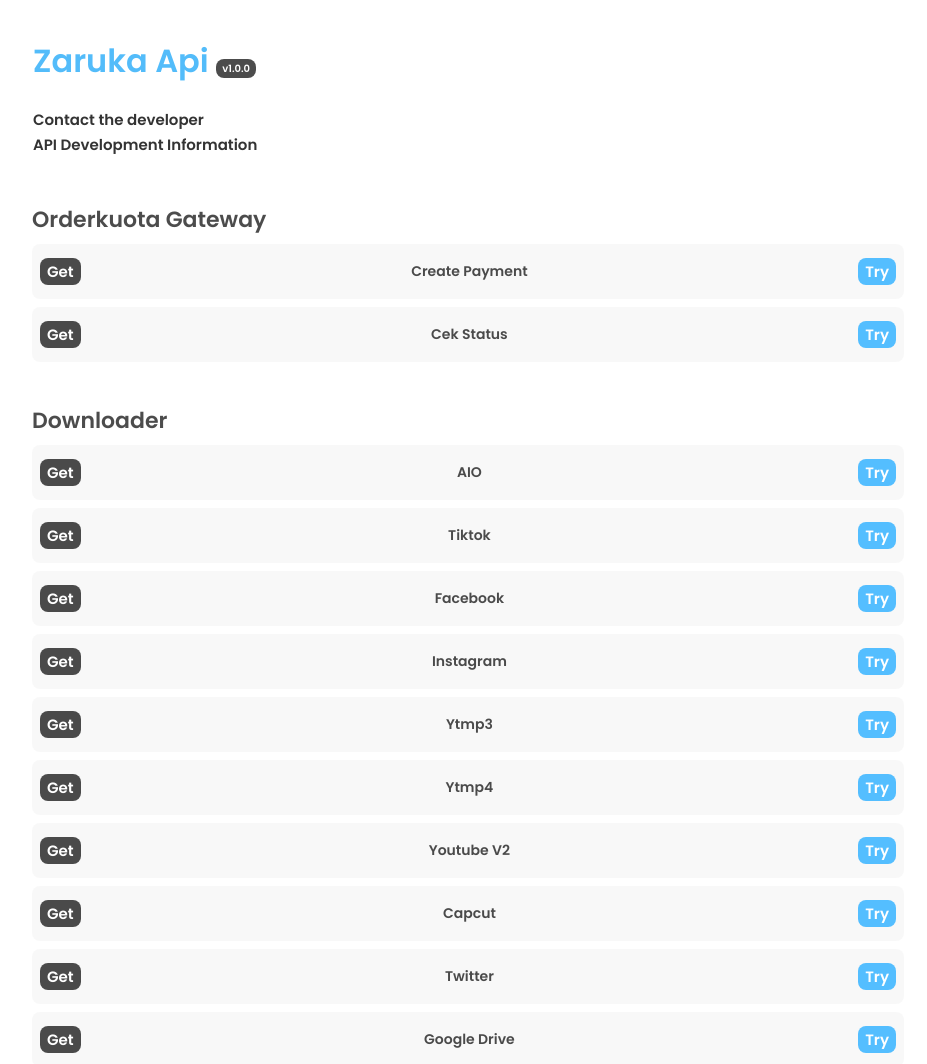
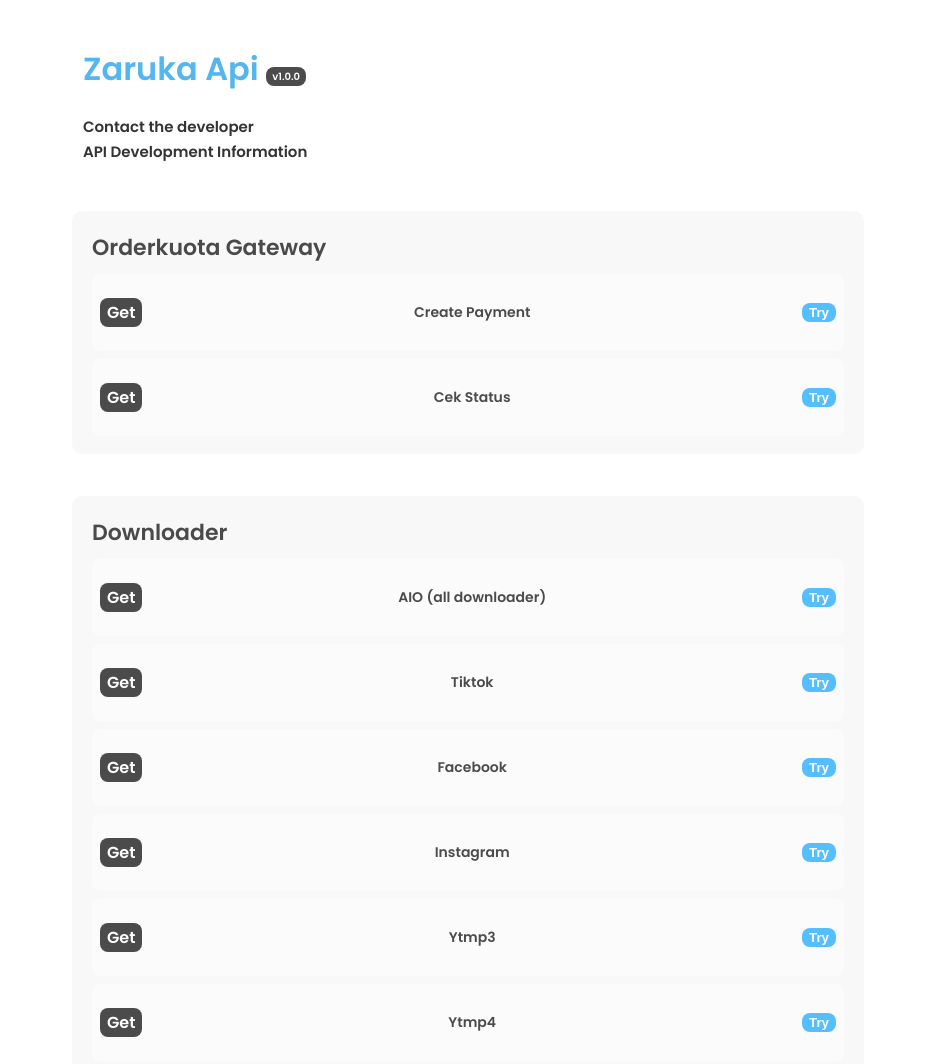
Before and after one commit to Zarukabot/zaruka-restapi, a website: page index.html in a window 1280 px wide. Shown: the top 1064 px of the page, without its empty margins (172-1099 px from the left). Drawn offline with Linux system fonts and the light colour scheme.

Commit message:
Update index.html

```diff
--- a/index.html
+++ b/index.html
@@ -5,189 +5,103 @@
 <meta name="viewport" content="width=device-width, initial-scale=1.0">
 <title>Zaruka Api</title>
 <link rel="stylesheet" href="https://cdnjs.cloudflare.com/ajax/libs/font-awesome/5.15.3/css/all.min.css">
-<link rel="stylesheet" href="https://fonts.googleapis.com/css2?family=Poppins:wght@400;500;600;700&display=swap">
+<link rel="stylesheet" href="https://fonts.googleapis.com/css2?family=Poppins:wght@300;400;500;600;700&display=swap">
 <style>
-body { background:white; font-family:"Poppins",sans-serif; margin:0; padding:0;}
-.container { max-width:900px; margin:0 auto; padding:16px;}
-.text-center { text-align:left; margin:0 15px; padding-bottom:5px;}
-.text-center h1 span { font-size:10px; background:rgba(0,0,0,0.7); padding:2px 6px; border-radius:8px; color:white;}
-.text-purple-700 { color:#6B21A8; }
-.text-center h1 { font-weight:550; animation: colorChange 15s infinite alternate; }
-@keyframes colorChange {0%{color:rgba(0,0,0,0.7);}50%{color:rgb(84,190,255);}100%{color:rgba(0,0,0,0.7);}}
-.link a { color: rgba(0,0,0,0.8); font-size:15px; font-weight:550; text-decoration:none;}
-.link a:hover { color: #54beff; }
-.card { margin: 2.6rem 4px;}
-.card .title { font-size:22px; font-weight:505; margin:0 10px; color:rgba(0,0,0,0.7);}
-.card .endpoints { display:flex; justify-content:space-between; align-items:center; background:rgba(242,242,242,0.5); border-radius:8px; margin:8px 10px; height:55px; position:relative; }
-.card .endpoints .method { background: rgba(0,0,0,0.7); border-radius:8px; padding:2px 7px; margin:8px 8px; font-weight:600; color:white; font-size:15px;}
-.card .endpoints a { background: #54beff; border-radius:8px; padding:2px 7px; margin:8px 8px; font-weight:600; color:white; font-size:15px; text-decoration:none;}
-.card .endpoints a:hover { background: rgba(0,0,0,0.7);}
-.card .endpoints .name { font-size:14px; font-weight:580; color: rgba(0,0,0,0.7); }
-
-/* Popup Response */
-.response-box {
-  position: absolute; left:0; top:100%; margin-top:8px;
-  background: rgba(255,255,255,0.95); backdrop-filter: blur(6px);
-  border-radius:8px; padding:10px;
-  box-shadow:0 8px 25px rgba(0,0,0,0.25);
-  display:none; opacity:0; transform:translateY(20px);
-  transition: all 0.4s ease;
-  z-index:10; min-width:350px; max-width:850px; width:100%;
-  white-space: pre-wrap; word-break: break-word;
+  body {
+    font-family: "Poppins", sans-serif;
+    background-color: #fff;
+    -webkit-tap-highlight-color: transparent;
   }
-.response-box.show { display:block; opacity:1; transform:translateY(0);}
-.response-box button.copy-btn { border:none; background:#54beff; color:white; padding:5px 10px; border-radius:5px; cursor:pointer; margin-bottom:5px; }
-
-.spinner { border:4px solid rgba(0,0,0,0.1); border-top:4px solid #54beff; border-radius:50%; width:25px; height:25px; animation: spin 1s linear infinite; display:inline-block; margin-right:5px; vertical-align:middle;}
-@keyframes spin { 0%{transform:rotate(0deg);} 100%{transform:rotate(360deg);} }
-
-.tombol { opacity:0; position: fixed; z-index:99; bottom:25px; right:-50vh; transition: all 0.8s; }
-.tombol.show { right:25px; opacity:1; }
-.tombol button { border:none; padding:15px; border-radius:50px; background: #54beff; cursor:pointer; }
-.tombol button a { color:white; text-decoration:none; font-size:20px; }
+  * { scroll-behavior: smooth; }
+  .container { max-width: 800px; margin: 0 auto; padding: 16px; }
+  .text-center { text-align: left; padding-bottom: 5px; margin: 0 15px; }
+  .text-center h1 { font-weight: 550; animation: colorChange 15s infinite alternate; }
+  @keyframes colorChange {
+    0% { color: rgba(0, 0, 0, 0.7); }
+    50% { color: rgb(84, 190, 255); }
+    100% { color: rgba(0, 0, 0, 0.7); }
+  }
+  .text-center h1 span { font-size: 10px; background-color: rgba(0,0,0,0.7); padding: 2px 6px; border-radius: 8px; color:#fff;}
+  .link a { color: rgba(0,0,0,0.8); font-size:15px; font-weight:550; display:block; margin:2px 0; text-decoration:none; }
+  .link a:hover { color: rgb(84, 190, 255); }
+  .card { margin: 2.6rem 4px; border-radius: 10px; background: rgba(242,242,242,0.5); padding:10px; backdrop-filter: blur(8px);}
+  .card .title { font-size: 22px; font-weight: 505; margin: 10px; color: rgba(0,0,0,0.7);}
+  .endpoints { display: flex; justify-content: space-between; align-items: center; background: rgba(255,255,255,0.5); border-radius:8px; margin: 8px 10px; padding:8px; cursor:pointer; position:relative; transition:0.3s;}
+  .endpoints:hover { background: rgba(84,190,255,0.1); }
+  .method { background-color: rgba(0,0,0,0.7); border-radius:8px; padding:2px 7px; color:#fff; font-weight:600; }
+  .name { font-size:14px; font-weight:580; color: rgba(0,0,0,0.7);}
+  .endpoints button.try-btn { background: rgba(84,190,255,1); border:none; border-radius:8px; padding:2px 7px; color:#fff; font-weight:600; cursor:pointer; transition:0.3s;}
+  .endpoints button.try-btn:hover { background: rgba(0,0,0,0.7);}
+  .popup { display:none; margin:5px 10px; padding:10px; border-radius:8px; background: rgba(0,0,0,0.05); backdrop-filter: blur(5px); animation: fadeIn 0.3s; font-family: monospace; white-space: pre-wrap; }
+  @keyframes fadeIn { from {opacity:0; transform:translateY(-10px);} to {opacity:1; transform:translateY(0);} }
 </style>
 </head>
 <body>
-<div class="tombol"><button><a class="fa fa-arrow-up" href="#"></a></button></div>
 <div class="container">
   <div class="text-center">
-    <h1 class="font-bold text-purple-700">Zaruka Api <span>v1.0.0</span></h1>
-    <div class="link"><a href="https://wa.me/6282249787434">Contact the developer</a></div>
-    <div class="link"><a href="https://wa.me/6282249787434">API Development Information</a></div>
+    <h1>Zaruka Api <span>v1.0.0</span></h1>
+    <div class="link">
+      <a href="https://wa.me/6282249787434">Contact the developer</a>
+      <a href="https://wa.me/6282249787434">API Development Information</a>
     </div>
   </div>
 
+  <!-- Container untuk semua card -->
+  <div id="api-cards"></div>
+</div>
+
 <script>
-// Semua API endpoints lengkap
-const endpoints = [
-  {category:"Orderkuota Gateway", list:[
-    {method:"Get", name:"Create Payment", url:"/api/orkut/createpayment?apikey=&amount=&codeqr="},
-    {method:"Get", name:"Cek Status", url:"/api/orkut/cekstatus?apikey=&merchant=&keyorkut="}
-  ]},
-  {category:"Downloader", list:[
-    {method:"Get", name:"AIO", url:"/api/download/aiodl?url="},
-    {method:"Get", name:"Tiktok", url:"/api/download/tiktokdl?url="},
-    {method:"Get", name:"Facebook", url:"/api/download/fbdl?url="},
-    {method:"Get", name:"Instagram", url:"/api/download/igdl?url="},
-    {method:"Get", name:"Ytmp3", url:"/api/download/ytmp3?url="},
-    {method:"Get", name:"Ytmp4", url:"/api/download/ytmp4?url="},
-    {method:"Get", name:"Youtube V2", url:"/api/download/ytdlv2?url="},
-    {method:"Get", name:"Capcut", url:"/api/download/capcut?url="},
-    {method:"Get", name:"Twitter", url:"/api/download/twitter?url="},
-    {method:"Get", name:"Google Drive", url:"/api/download/gdrive?url="},
-    {method:"Get", name:"Mediafire", url:"/api/download/mediafire?url="},
-    {method:"Get", name:"Pinterest Video", url:"/api/download/pindlvid?url="},
-    {method:"Get", name:"Spotify", url:"/api/download/spotify?url="},
-    {method:"Get", name:"Play Spotify", url:"/api/download/playspotify?q="},
-    {method:"Get", name:"Soundcloud", url:"/api/download/soundcloud?url="},
-    {method:"Get", name:"Snackvideo", url:"/api/download/snackvideo?url="},
-    {method:"Get", name:"Terabox", url:"/api/download/terabox?url="}
-  ]},
-  {category:"Openai", list:[
-    {method:"Get", name:"Openai", url:"/api/ai/openai?msg="},
-    {method:"Get", name:"Openai Prompt", url:"/api/ai/openai-prompt?prompt=&msg="},
-    {method:"Get", name:"Blackbox", url:"/api/ai/blackbox?msg="},
-    {method:"Get", name:"DeepSeek", url:"/api/ai/deepseek?msg="},
-    {method:"Get", name:"GPT 4", url:"/api/ai/gpt4?text="},
-    {method:"Get", name:"GPT 3.5 Turbo", url:"/api/ai/gpt-3-5-turbo?text="},
-    {method:"Get", name:"Gemini", url:"/api/ai/gemini?text="},
-    {method:"Get", name:"Sim Simi", url:"/api/ai/simsimi?msg="}
-  ]},
-  {category:"Tools", list:[
-    {method:"Get", name:"OCR", url:"/api/tools/ocr?url="},
-    {method:"Get", name:"Shortlink Tinyurl", url:"/api/tools/tinyurl?url="},
-    {method:"Get", name:"Shortlink Isgd", url:"/api/tools/isgd?url="},
-    {method:"Get", name:"Whois Domain", url:"/api/tools/whois?domain="}
-  ]},
-  {category:"Search", list:[
-    {method:"Get", name:"Google Image", url:"/api/search/gimage?q="},
-    {method:"Get", name:"Pinterest", url:"/api/search/pinterest?q="},
-    {method:"Get", name:"Playstore", url:"/api/search/playstore?q="},
-    {method:"Get", name:"Wikipedia", url:"/api/search/wiki?q="}
-  ]}
-];
+  // Fetch api.json dan generate card
+  fetch('api.json')
+    .then(res => res.json())
+    .then(data => {
+      const container = document.getElementById('api-cards');
+      data.forEach(cat => {
+        const card = document.createElement('div');
+        card.className = 'card';
+        const title = document.createElement('div');
+        title.className = 'title';
+        title.innerText = cat.category;
+        card.appendChild(title);
 
-const container = document.querySelector('.container');
-endpoints.forEach(cat=>{
-  const card = document.createElement('div');
-  card.classList.add('card');
-  const title = document.createElement('div');
-  title.classList.add('title');
-  title.textContent = cat.category;
-  card.appendChild(title);
-  cat.list.forEach(ep=>{
+        cat.list.forEach(ep => {
           const epDiv = document.createElement('div');
-    epDiv.classList.add('endpoints');
+          epDiv.className = 'endpoints';
           epDiv.innerHTML = `
             <p class="method">${ep.method}</p>
             <p class="name">${ep.name}</p>
-      <a href="${ep.url}" class="try-btn">Try</a>
-      <div class="response-box">
-        <button class="copy-btn">Copy</button>
-        <div><span class="spinner"></span>Loading...</div>
-        <strong>Endpoint:</strong> <span class="api-url"></span><br>
-        <strong>Response:</strong> <pre class="api-response"></pre>
-      </div>
+            <button class="try-btn">Try</button>
           `;
+          // Popup untuk response
+          const popup = document.createElement('div');
+          popup.className = 'popup';
+          epDiv.appendChild(popup);
+
+          epDiv.querySelector('.try-btn').addEventListener('click', async () => {
+            // toggle popup
+            if(popup.style.display === 'block') {
+              popup.style.display = 'none';
+              return;
+            }
+            popup.style.display = 'block';
+            popup.innerText = 'Loading...';
+
+            try {
+              const response = await fetch(ep.url);
+              const json = await response.json();
+              popup.innerText = JSON.stringify(json, null, 2);
+            } catch(err) {
+              popup.innerText = 'Error: ' + err.message;
+            }
+          });
+
           card.appendChild(epDiv);
         });
+
         container.appendChild(card);
       });
-
-// Back to top
-document.addEventListener("DOMContentLoaded", function(){
-  const backToTopButton = document.querySelector(".tombol");
-  window.addEventListener("scroll", function() {
-    const scrollHeight = document.documentElement.scrollHeight - window.innerHeight;
-    const scrollPosition = window.scrollY;
-    if(scrollPosition > scrollHeight*0.10) backToTopButton.classList.add("show");
-    else backToTopButton.classList.remove("show");
-  });
-});
-function scrollToTop() { window.scrollTo({top:0,behavior:"smooth"}); }
-
-// Try button fetch + Copy + popup hilang dulu
-let activePopup = null;
-document.addEventListener("click", async e=>{
-  if(e.target.matches(".try-btn")){
-    e.preventDefault();
-    const btn = e.target;
-    const epDiv = btn.closest(".endpoints");
-    const respBox = epDiv.querySelector(".response-box");
-
-    // Hide previous popup
-    if(activePopup && activePopup!==respBox){
-      activePopup.classList.remove("show");
-    }
-    activePopup = respBox;
-
-    const apiUrl = respBox.querySelector(".api-url");
-    const apiResp = respBox.querySelector(".api-response");
-    const spinnerDiv = respBox.querySelector("div");
-    apiUrl.textContent = btn.href;
-    apiResp.textContent = "";
-    spinnerDiv.style.display = "inline-block";
-    respBox.classList.add("show");
-
-    try{
-      const res = await fetch(btn.href);
-      const data = await res.json();
-      apiResp.textContent = JSON.stringify(data,null,2);
-    } catch(err){
-      apiResp.textContent = "Error: "+err.message;
-    } finally{
-      spinnerDiv.style.display = "none";
-    }
-  }
-
-  if(e.target.matches(".copy-btn")){
-    const box = e.target.closest(".response-box");
-    const apiUrl = box.querySelector(".api-url").textContent;
-    const apiResp = box.querySelector(".api-response").textContent;
-    navigator.clipboard.writeText("Endpoint: "+apiUrl+"\nResponse:\n"+apiResp);
-    alert("Copied to clipboard!");
-  }
-});
+    })
+    .catch(err => console.error(err));
 </script>
 </body>
 </html>
```
Lines whose indentation alone changed are shown as unchanged.
